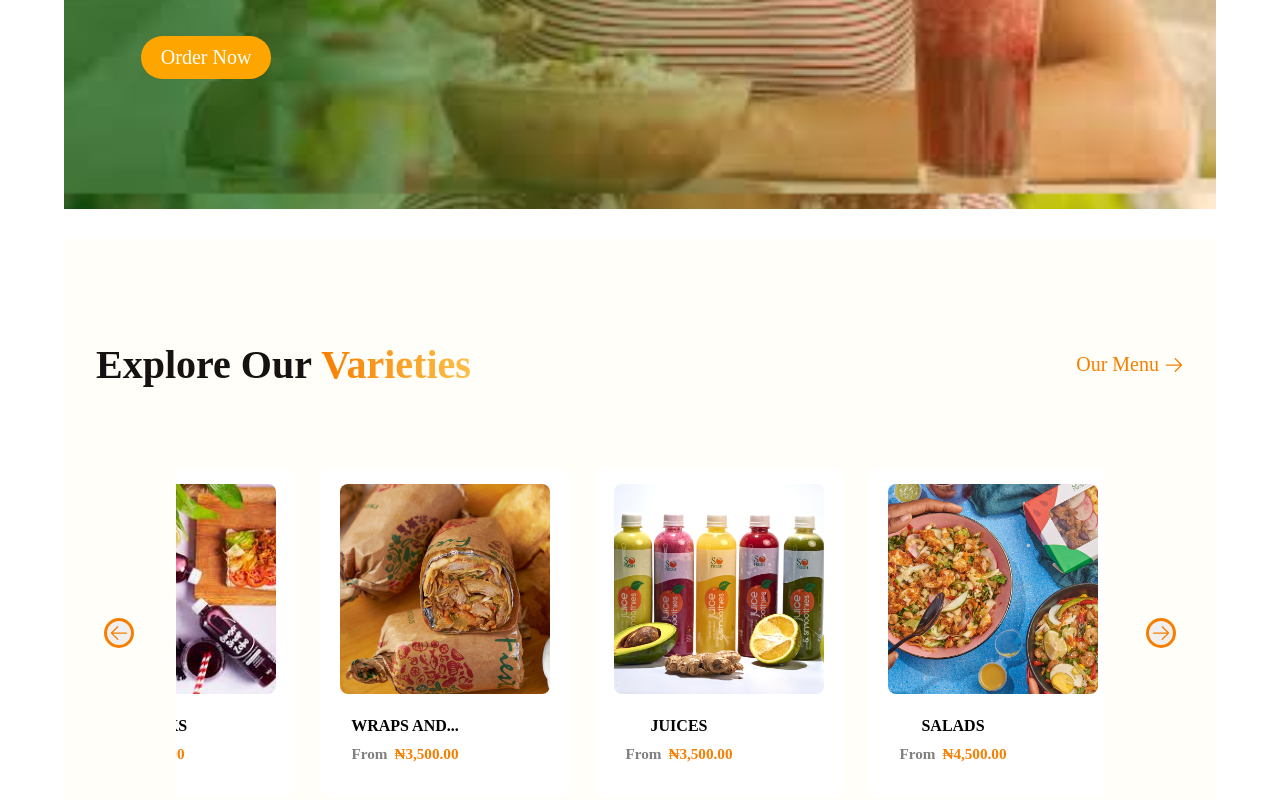
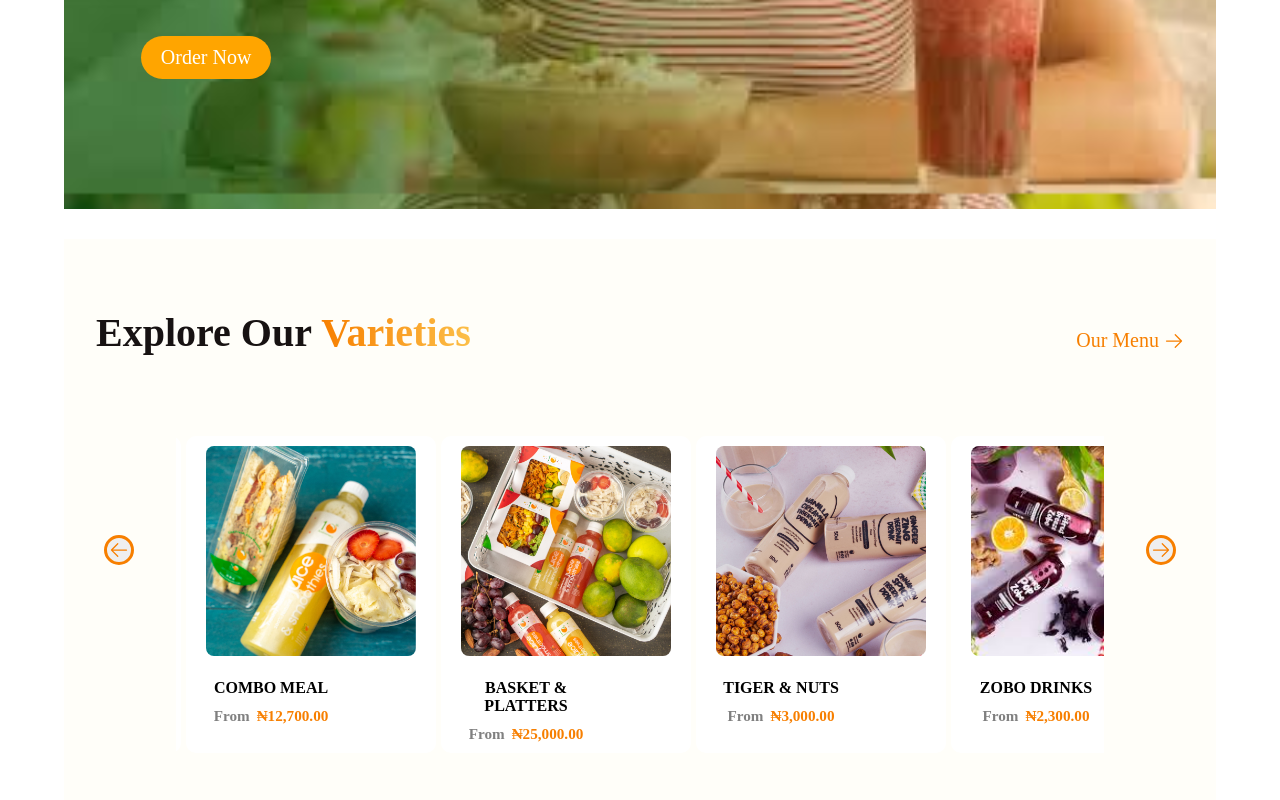
Before and after one commit to Assumpta-Chinonso1/soofresh, a React (Vite) app: page / in a window 1280 px wide. Shown: the part 386-1186 px from the top of the page. Built offline with nearby package versions, Linux system fonts and the light colour scheme.

Commit message:
changes made to the following files: ExploreMenu

```diff
--- a/src/Components/ExploreMenu/Explore.css
+++ b/src/Components/ExploreMenu/Explore.css
@@ -1,22 +1,25 @@
 .exploremenu {
   display: flex;
   flex-direction: column;
-  gap: 2rem;
+  gap: 1rem;
   padding: 1rem 2rem;
   background-color: #fffef9;
   font-family: 'Poppins', sans-serif;
+
 }
 
 .exploremenu-top {
   display: flex;
   justify-content: space-between;
   align-items: center;
+  gap: -1rem;
 }
 
 .exploremenu h1 {
   font-size: 40px;
   font-weight: 800;
   color: #171212;
+  margin-top: -1rem;
 }
 
 .menu-gradient {
@@ -51,15 +54,15 @@
   position: relative;
   width: 100%;
   overflow: hidden;
-  padding: 2rem 5rem;
+  padding: 3rem 5rem;
   box-sizing: border-box;
 }
 
 .explore-menu-item {
   display: flex;
-  gap: 1.5rem;
+  gap: 5px;
   overflow-x: auto;
-  scroll-behavior: smooth;
+  scroll-behavior: auto;
   padding: 1rem 0;
   scrollbar-width: none;
 }
@@ -68,10 +71,11 @@
   display: none;
 }
 
+
 .scroll-arrow-left,
 .scroll-arrow-right {
   position: absolute;
-  top: 50%;
+  top: 40%;
   transform: translateY(-50%);
   z-index: 100;
   border: 3px solid #f77f00;
@@ -119,7 +123,7 @@
   min-width: 250px;
   background: white;
   border-radius: 10px;
-  padding: 1rem;
+  padding: 10px;
   text-align: center;
   transition: transform 0.2s;
 }
--- a/src/Components/ExploreMenu/Explore.jsx
+++ b/src/Components/ExploreMenu/Explore.jsx
@@ -1,32 +1,55 @@
 import './Explore.css';
-import React, { useRef, useEffect } from 'react';
+import React, { useRef, useEffect, useState } from 'react';
 import { assets, menu_lists } from '../../assets/assests';
 import { ArrowLeftIcon, ArrowRightIcon } from '@heroicons/react/24/solid';
 
 const Explore = () => {
   const ScrollRef = useRef(null);
   const scrollInterval = useRef(null);
+  const [direction, setDirection] = useState('right');
 
-  const scroll = (direction) => {
+  const ITEM_WIDTH = 250; // adjust based on your card size
+
+  const scroll = (dir) => {
     const container = ScrollRef.current;
-    if (container) {
-      const scrollAmount = direction === 'left' ? -300 : 300;
-      container.scrollBy({
-        left: scrollAmount,
-        behavior: 'smooth',
-      });
+    if (!container) return;
+
+    const newScrollLeft =
+      dir === 'left'
+        ? container.scrollLeft - ITEM_WIDTH
+        : container.scrollLeft + ITEM_WIDTH;
+
+    container.scrollTo({
+      left: newScrollLeft,
+      behavior: 'auto', // INSTANT and FORCEFUL!
+    });
+  };
+
+  const autoScroll = () => {
+    const container = ScrollRef.current;
+    if (!container) return;
+
+    const { scrollLeft, scrollWidth, clientWidth } = container;
+
+    // ⚠️ At right end, reverse direction to left
+    if (scrollLeft + clientWidth >= scrollWidth - ITEM_WIDTH) {
+      setDirection('left');
     }
+    // ⚠️ At left end, reverse direction to right
+    else if (scrollLeft <= 0) {
+      setDirection('right');
+    }
+
+    scroll(direction);
   };
 
   useEffect(() => {
+    scrollInterval.current = setInterval(autoScroll, 2000);
 
-    scrollInterval.current = setInterval(() => {
-      scroll('right');
-    }, 1000);
-
-
-    return () => clearInterval(scrollInterval.current);
-  }, []);
+    return () => {
+      clearInterval(scrollInterval.current);
+    };
+  }, [direction]);
 
   return (
     <div className="exploremenu">
--- a/src/index.css
+++ b/src/index.css
@@ -3,12 +3,15 @@
   margin: 0;
   padding: 0;
   box-sizing: border-box;
+
 }
 
 body{
   min-height: 100vh;
   padding: 0;
   height: 0;
+  background: white;
+
 }
 
 a{
@@ -19,6 +22,7 @@ a{
 .app{
   width: 90%;
   margin: auto;
+
 
 }
 
```
